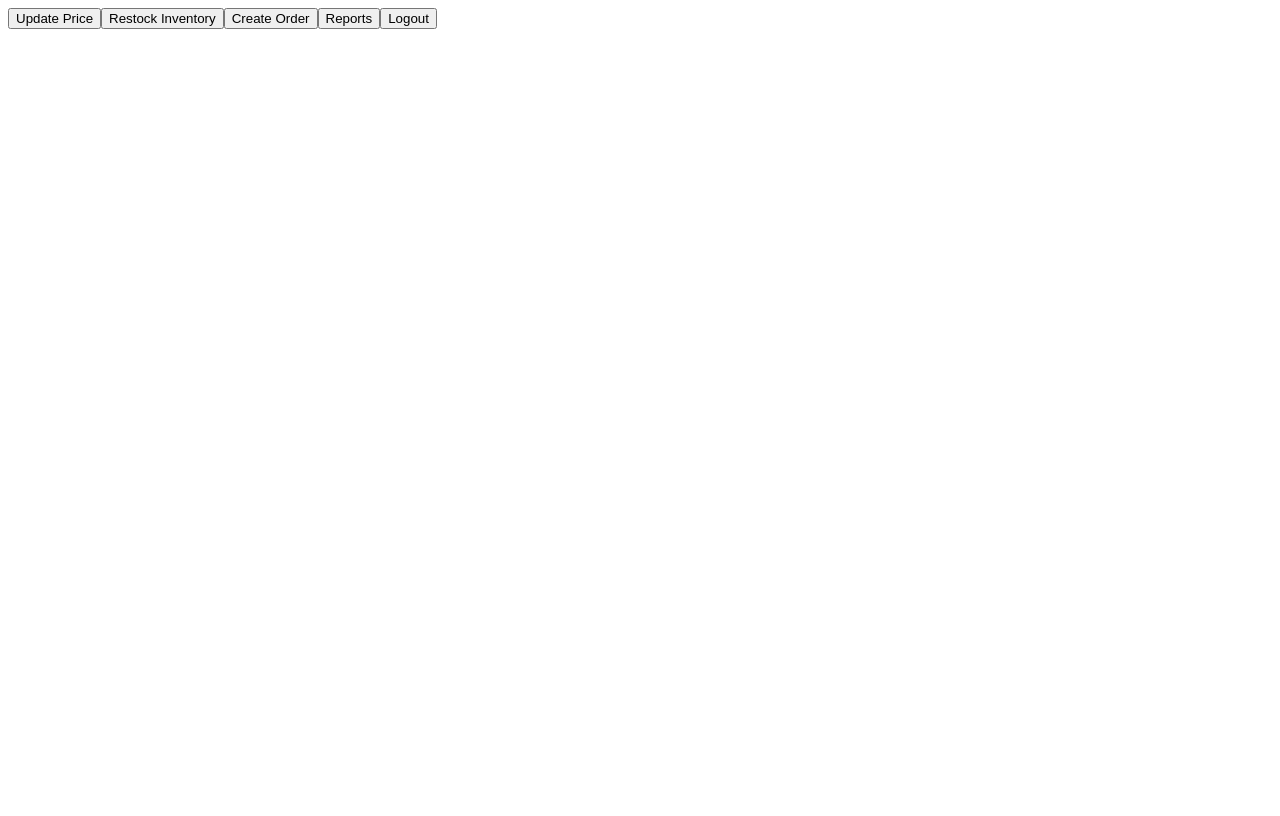
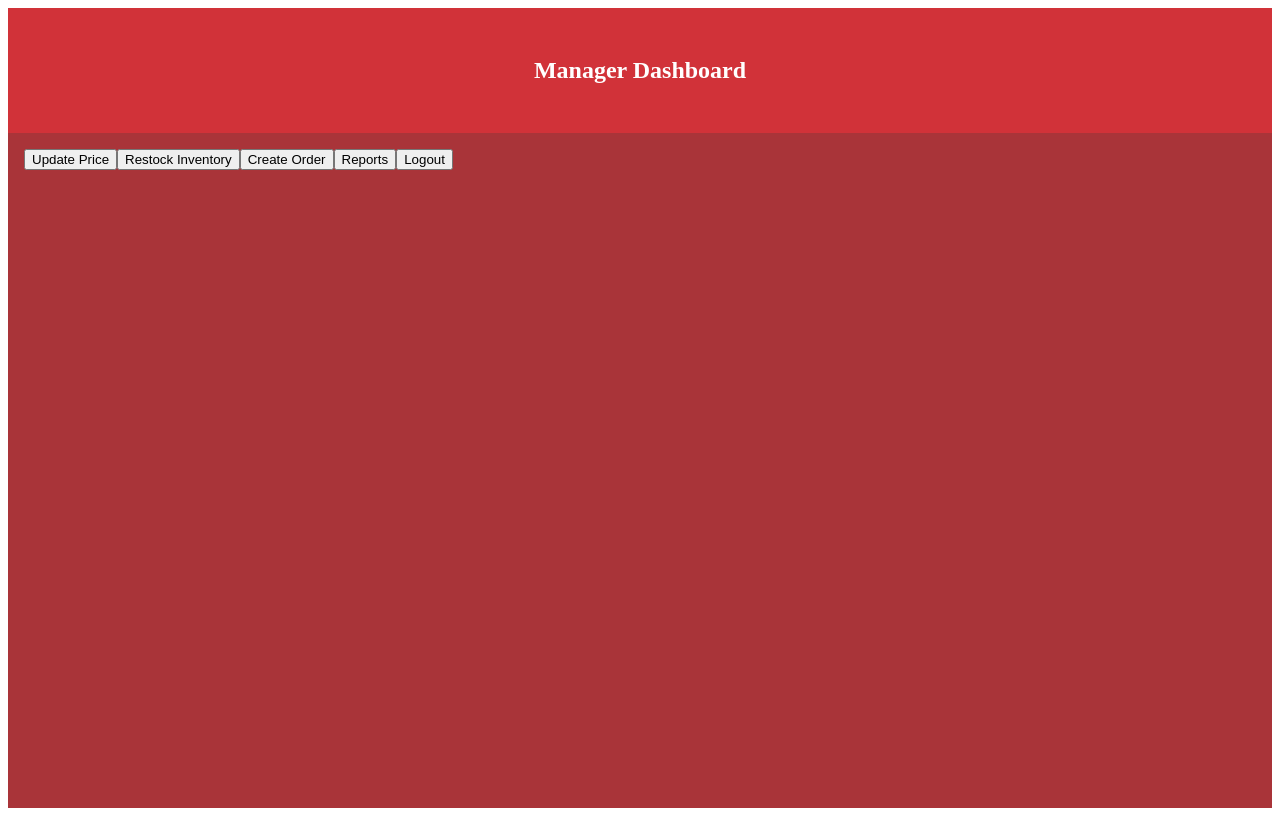
Before and after one commit to CSCE315-Spring23/CSCE315_Team2_Project3, a React (Create React App) app: page /Manager in a window 1280 px wide. Built offline with nearby package versions, Linux system fonts and the light colour scheme.

Commit message:
Modified manager to add color

```diff
--- a/package.json
+++ b/package.json
@@ -16,8 +16,8 @@
     "web-vitals": "^2.1.4"
   },
   "scripts": {
-    "start": "react-scripts  start",
-    "build": "react-scripts --openssl-legacy-provider build",
+    "start": "react-scripts start",
+    "build": "react-scripts build",
     "test": "react-scripts test",
     "eject": "react-scripts eject"
   },
--- a/src/Manager.js
+++ b/src/Manager.js
@@ -1,8 +1,7 @@
-import React from 'react'
-import {useNavigate} from 'react-router-dom';
+import React from 'react';
+import { useNavigate } from 'react-router-dom';
 
-export default function Manager() {
-
+const Manager = () => {
   const navigate = useNavigate();
 
   const navigateToUpdatePrice = () => {
@@ -26,14 +25,22 @@ export default function Manager() {
   };
 
   return (
-    <>
-        <div>
+    <div style={{ backgroundColor: '#a93439',
+     color: '#fff',
+     minHeight: '100vh' }}>
+      <header style={{ backgroundColor: '#d13239',
+      padding: '3rem' }}>
+        <h1 style={{ margin: 1 }}>Manager Dashboard</h1>
+      </header>
+      <div style={{ padding: '1rem' }}>
         <button onClick={navigateToUpdatePrice}>Update Price</button>
         <button onClick={navigateToRestock}>Restock Inventory</button>
         <button onClick={navigateToCreateOrder}>Create Order</button>
         <button onClick={navigateToReports}>Reports</button>
         <button onClick={navigateHome}>Logout</button>
       </div>
-    </>
-  )
-}
+    </div>
+  );
+};
+
+export default Manager;
```
Also changed, not shown: 10 other files (tests, documents, lock files or other folders). Lines whose indentation alone changed are shown as unchanged.
